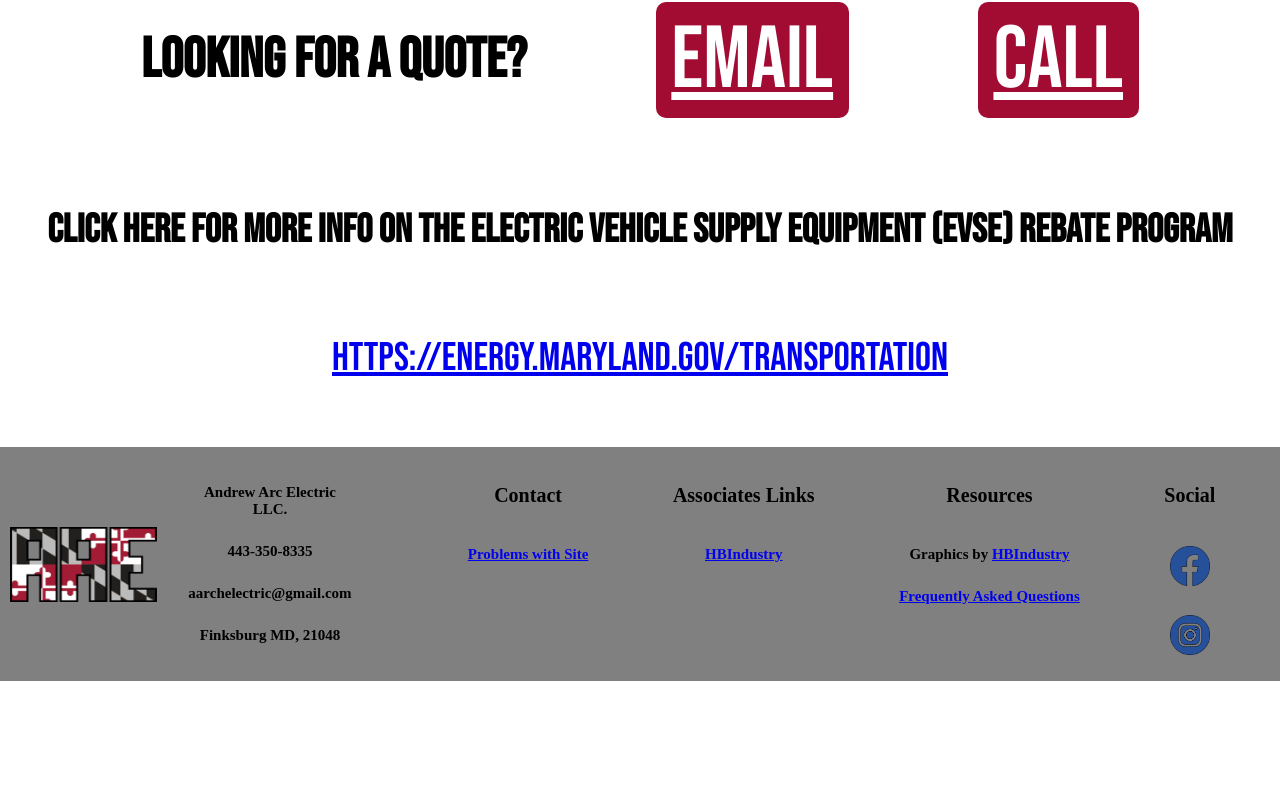
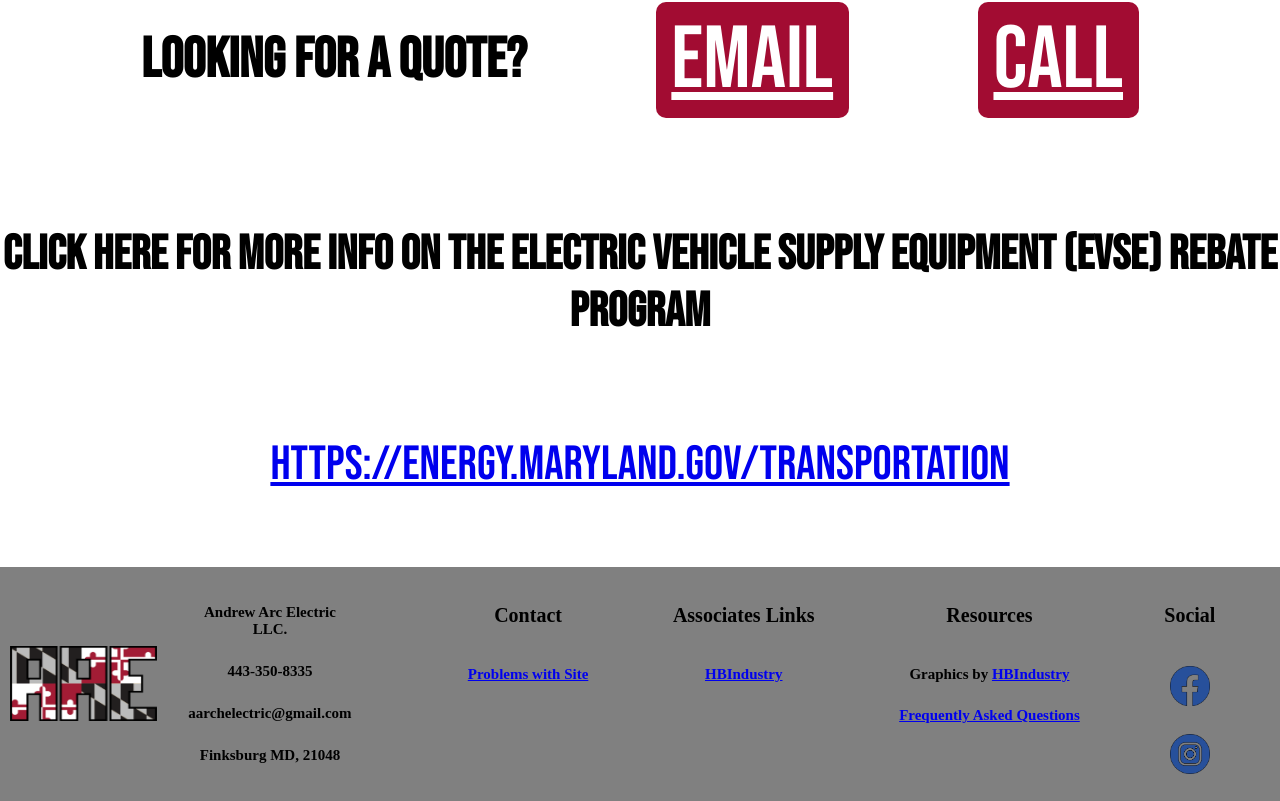
Before and after one commit to SauceWalka/AAE, a React (Create React App) app: page / in a window 1280 px wide. Shown: the part 6055-6856 px from the top of the page. Before the commit the page ends 6736 px from the top, so only its background shows below. Built offline with nearby package versions, Linux system fonts and the light colour scheme; no server answers.

Commit message:
padding in link section

```diff
--- a/src/pages/css/home.css
+++ b/src/pages/css/home.css
@@ -503,11 +503,15 @@
 .add_link {
     display: flex;
     flex-direction: column;
-    font-size: 2.5em;
+    font-size: 3em;
     font-family: bebasneue-regular;
     width: 100%;
     padding-bottom: 2%;
     text-align: center;
+}
+
+.add_link_text {
+    padding-top: 1%;
 }
 
 @media only screen and (max-device-width: 450px) {
```
